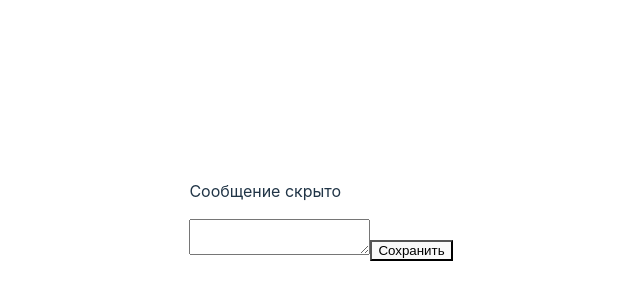
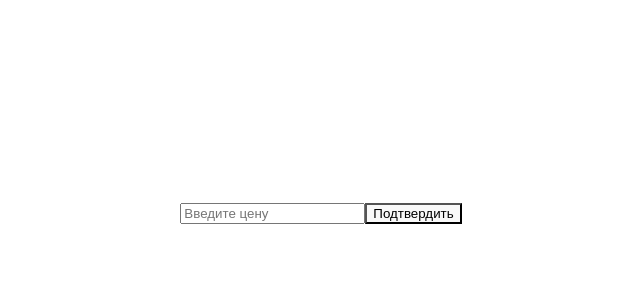
Before and after one commit to gribomen/ReactLearn, a React (Vite) app in the folder react-app/: page / in a window 1280 px wide. Shown: the part 188-488 px from the top of the page, without its empty margins (319-959 px from the left). Built offline with nearby package versions, Linux system fonts and the light colour scheme.

Commit message:
Тренажеры для хуков

```diff
--- a/react-app/src/App.jsx
+++ b/react-app/src/App.jsx
@@ -1,13 +1,11 @@
 import './App.css';
-import AutoHideMessage from './components/AutoHideMessage/AutoHideMessage';
-import NoteEditor from './components/NoteEditor/NoteEditor';
+import PriceInput from './components/PriceInput/PriceInput';
 
 function App() {
 
   return (
     <div className='app'>
-      <AutoHideMessage />
-      <NoteEditor />
+      <PriceInput />
     </div>
   );
 }
--- /dev/null
+++ b/react-app/src/components/PriceInput/PriceInput.jsx
@@ -0,0 +1,31 @@
+import { useRef, useState } from 'react';
+
+function PriceInput() {
+
+    const [cost, setCost] = useState('');
+    const [error, setError] = useState(false);
+    const ref = useRef();
+
+
+    const onChange = () => {
+        setCost(ref.current.value);
+    };
+    const onClick = () => {
+        if (ref.current.value === '') {
+            setError(true);
+            ref.current.focus();
+        } else {
+            setError(false);
+        }
+    };
+    return (
+        <form>
+            <input type="text" name="text" id="text" onChange={onChange} placeholder="Введите цену" ref={ref} value={cost} />
+            <button type="button" onClick={onClick}>Подтвердить</button>
+            <p style={{ display: error ? 'block' : 'none' }}> Ошибка: поле цены не может быть пустым</p>
+        </form>
+
+    );
+}
+
+export default PriceInput;
```
Also changed, not shown: react-app/src/components/BookShelf/BookShelf.jsx (added, +28 -0 lines), react-app/src/components/SearchBox/SearchBox.jsx (added, +31 -0 lines), react-app/src/components/BookShelf/BookShelf.module.css (added), react-app/src/components/PriceInput/PriceInput.module.css (added), react-app/src/components/SearchBox/SearchBox.module.css (added).
